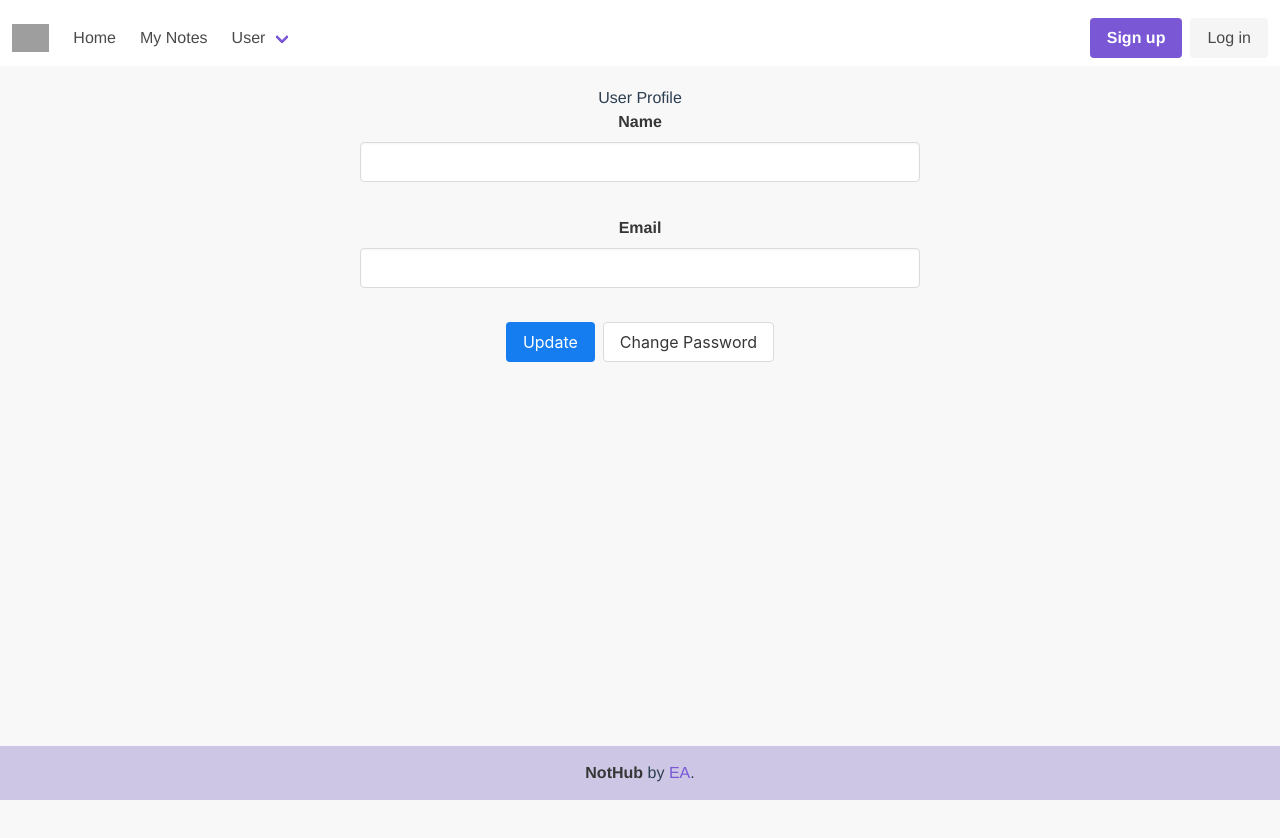
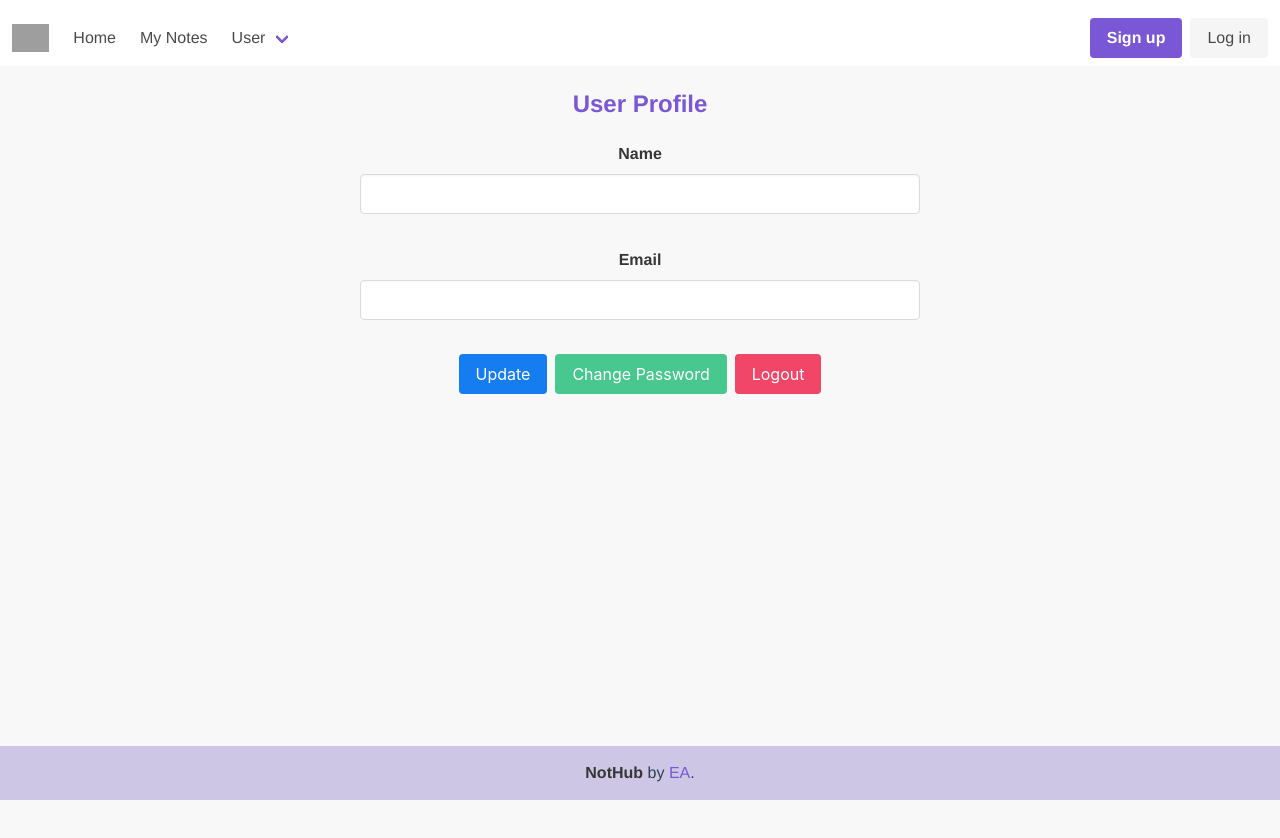
Before and after one commit to EsraAkilli/notable-frontend, a Vue app: page /user/me in a window 1280 px wide. Shown: the top 838 px of the page. Built offline with nearby package versions, Linux system fonts and the light colour scheme; no server answers; grey boxes are pictures that could not be loaded.

Commit message:
Add logout

```diff
--- a/src/views/ListNotePage.vue
+++ b/src/views/ListNotePage.vue
@@ -48,8 +48,8 @@
       aria-label="Delete Confirmation"
       close-button-aria-label="Close"
     >
-      <p>Are you sure you want to delete this note?</p>
-      <b-button @click="deleteNote">Delete</b-button>
+      <p>Are you sure you want to delete this note? <i class="fas fa-trash-alt"></i></p>
+      <b-button type="is-danger" @click="deleteNote">Delete</b-button>
       <b-button class="ml-2" @click="closeDeleteModal">Cancel</b-button>
     </b-modal>
   </div>
--- a/src/views/UserPage.vue
+++ b/src/views/UserPage.vue
@@ -11,7 +11,8 @@
     </b-field>
 
     <b-button type="is-info" :loading="isLoading" @click="updateProfile">Update</b-button>
-    <b-button type="is-succes" class="ml-2" @click="openChangePasswordModal">Change Password</b-button>
+    <b-button type="is-success" class="ml-2" @click="openChangePasswordModal">Change Password</b-button>
+    <b-button type="is-danger" class="ml-2" @click="logout">Logout</b-button>
 
     <b-modal
       :active.sync="isChangePasswordModal"
@@ -90,6 +91,21 @@ export default {
     },
     closeModalChangePassword() {
       this.isChangePasswordModal = false
+    },
+    logout() {
+      this.$http
+        .post("user/logout")
+        .then(() => {
+          this.$router.push({ name: "login" })
+        })
+        .catch((error) => {
+          console.log(error)
+          this.$buefy.toast.open({
+            message: "Failed to logout",
+            position: "is-bottom",
+            type: "is-danger"
+          })
+        })
     }
   }
 }
@@ -102,4 +118,10 @@ export default {
   margin: auto auto 20px;
   height: 100vh;
 }
+.user-page h1 {
+  font-size: 24px;
+  font-weight: bold;
+  color: #7957d5;
+  margin-bottom: 20px;
+}
 </style>
```
